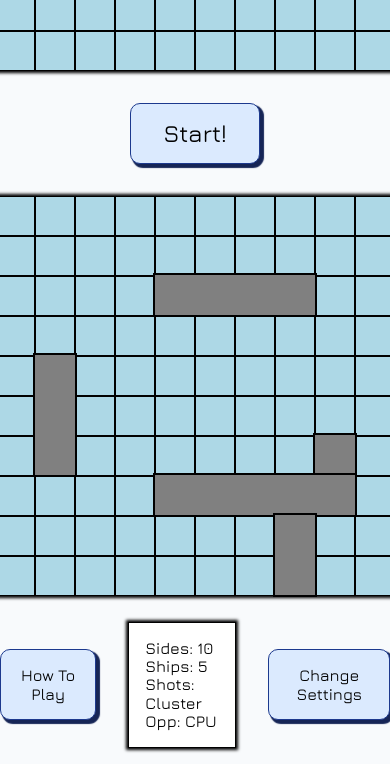
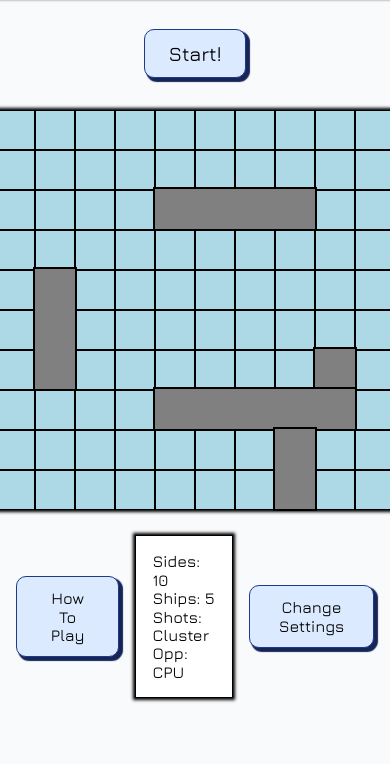
Before and after one commit to sang53/battleships, a website built with webpack: page src/template.html in a window 390 px wide. Shown: the part 481-1245 px from the top of the page. After the commit the page ends 1195 px from the top, so only its background shows below. Built offline with nearby package versions, Linux system fonts and the light colour scheme.

Commit message:
update responsive  styling

```diff
--- a/src/style.css
+++ b/src/style.css
@@ -88,12 +88,22 @@ h6 {
   --button-border: 1px solid oklch(0.379 0.146 265.522);
   --button-shadow: 3px 3px 1px 1px oklch(0.282 0.091 267.935);
 
-  --square-size: 75px;
+  --square-size: 50px;
+  font-size: 20px;
 
   font-family: "Jura", system-ui, sans-serif;
-  font-size: 32px;
   font-weight: 500;
   background-color: var(--bgc-1);
+
+  @media (min-width: 1920px) {
+    --square-size: 75px;
+    font-size: 26px;
+  }
+
+  @media (max-width: 600px) {
+    --square-size: 40px;
+    font-size: 16px;
+  }
 }
 
 .hidden.ship,
@@ -138,7 +148,7 @@ fieldset {
 
 button {
   border-radius: 10px;
-  padding: 1rem 2rem;
+  padding: 0.75rem 1.5rem;
   user-select: none;
   transition: background-color 500ms;
 
@@ -166,30 +176,35 @@ button {
   justify-content: center;
   align-items: center;
   gap: 3vh;
-  padding-block: 1rem;
+  padding: 1rem;
 }
 
 #boards {
-  width: 100%;
+  align-self: stretch;
   display: flex;
   align-items: center;
   justify-content: space-evenly;
   gap: 2rem;
+
+  @media (max-width: 1300px) {
+    flex-direction: column;
+  }
 }
 
 #main.start-screen {
   > h1 {
-    font-size: 3rem;
+    font-size: 2rem;
   }
 
   #start-button {
-    font-size: 1.5rem;
+    font-size: 1.25rem;
   }
 
   > #footer {
     display: flex;
-    gap: 2rem;
     align-items: center;
+    justify-content: space-evenly;
+    gap: 1rem;
 
     > #settings {
       display: flex;
@@ -198,10 +213,6 @@ button {
       box-shadow: 0 0 3px 2px black;
       padding: 1rem;
       background-color: var(--bgc-2);
-    }
-
-    > button {
-      padding: 1rem;
     }
   }
 }
@@ -330,30 +341,3 @@ button {
     transform: scale(1.1);
   }
 }
-
-@media (max-width: 2600px) {
-  :root {
-    --square-size: 60px;
-    font-size: 26;
-  }
-}
-
-@media (max-width: 2000px) {
-  :root {
-    --square-size: 50px;
-    font-size: 20px;
-  }
-}
-
-@media (max-width: 1300px) {
-  #boards {
-    flex-direction: column;
-  }
-}
-
-@media (max-width: 550px) {
-  :root {
-    --square-size: 40px;
-    font-size: 16px;
-  }
-}
```
